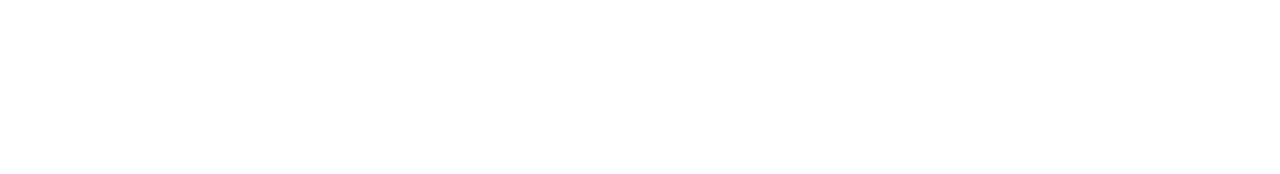
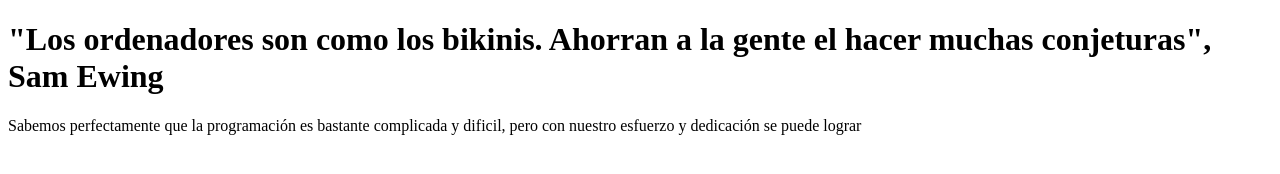
Before and after one commit to FOOSSIILL/Clase-node, a website: page index.html in a window 1280 px wide. Drawn offline with Linux system fonts and the light colour scheme.

Commit message:
feat: changes index.html

```diff
--- a/index.html
+++ b/index.html
@@ -7,7 +7,12 @@
     <title>Lab node </title>
 </head>
 <body>
-
-<script>"./index.js"</script>
+    <h1>
+        "Los ordenadores son como los bikinis. Ahorran a la gente el hacer muchas conjeturas", Sam Ewing
+    </h1>
+    <p>
+        Sabemos perfectamente que la programación es bastante complicada y dificil, pero con nuestro esfuerzo y dedicación se puede lograr
+    </p>
 </body>
+<script>"./index.js/"</script>
 </html>
```
